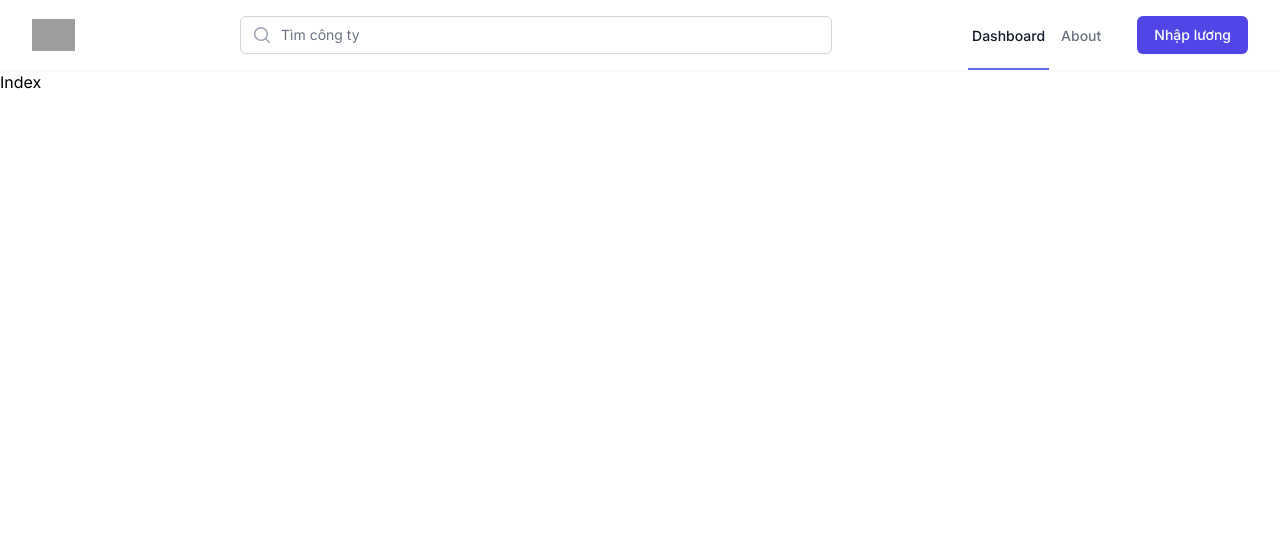
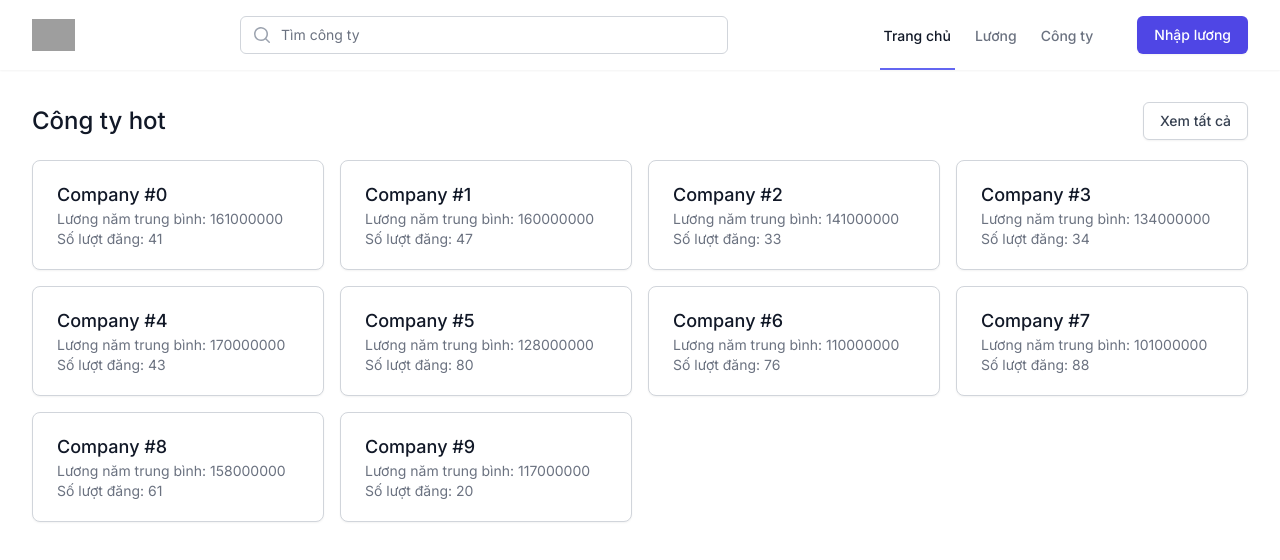
Before and after one commit to Suge-Team/salary-web, a Nuxt app: page / in a window 1280 px wide. Shown: the top 560 px of the page. Built offline with nearby package versions, Linux system fonts and the light colour scheme; grey boxes are pictures that could not be loaded.

Commit message:
feat: home page template

```diff
--- a/components/core/header-nav.vue
+++ b/components/core/header-nav.vue
@@ -17,7 +17,7 @@
               </a>
             </div>
           </div>
-          <div class="min-w-0 flex-1 md:px-8 lg:px-0 xl:col-span-6">
+          <div class="min-w-0 flex-1 md:px-8 lg:px-0 xl:col-span-5">
             <div class="flex items-center px-6 py-4 md:mx-auto md:max-w-3xl lg:mx-0 lg:max-w-none xl:px-0">
               <div class="w-full">
                 <label for="search" class="sr-only">Search</label>
@@ -46,17 +46,21 @@
               <XMarkIcon v-else class="block h-6 w-6" aria-hidden="true" />
             </PopoverButton>
           </div>
-          <div class="hidden lg:flex lg:justify-end xl:col-span-4">
+          <div class="hidden lg:flex lg:justify-end xl:col-span-5">
             <a
-              href="#"
-              class="inline-flex items-center border-b-2 border-indigo-500 px-1 pt-1 text-sm font-medium text-gray-900 h-100 mr-2"
-              >Dashboard
+              v-for="item in navigation"
+              :key="item.href"
+              :href="item.href"
+              class="inline-flex items-center border-b-2 px-1 pt-1 text-sm font-medium mr-4"
+              :class="
+                item.current
+                  ? 'border-indigo-500 text-gray-900'
+                  : 'border-transparent text-gray-500 hover:border-gray-300 hover:text-gray-700'
+              "
+            >
+              {{ item.name }}
             </a>
-            <a
-              href="#"
-              class="inline-flex items-center border-b-2 border-transparent px-1 pt-1 text-sm font-medium text-gray-500 hover:border-gray-300 hover:text-gray-700 mr-2"
-              >About
-            </a>
+
             <div class="flex items-center">
               <a
                 href="#"
@@ -94,7 +98,8 @@ import { MagnifyingGlassIcon } from "@heroicons/vue/20/solid";
 import { Bars3Icon, BellIcon, XMarkIcon } from "@heroicons/vue/24/outline";
 
 const navigation = [
-  { name: "Dashboard", href: "/", current: false },
-  { name: "About", href: "/about", current: false },
+  { name: "Trang chủ", href: "/", current: true },
+  { name: "Lương", href: "/salaries", current: false },
+  { name: "Công ty", href: "/companies", current: false },
 ];
 </script>
--- a/layouts/default.vue
+++ b/layouts/default.vue
@@ -1,6 +1,8 @@
 <template>
   <div>
     <core-header-nav />
-    <slot />
+    <div class="mx-auto max-w-7xl px-4 py-8 sm:px-6 lg:px-8">
+      <slot />
+    </div>
   </div>
 </template>
--- a/pages/index.vue
+++ b/pages/index.vue
@@ -1,3 +1,43 @@
 <template>
-  <div>Index</div>
+  <div>
+    <div class="pb-5 sm:flex sm:items-center sm:justify-between">
+      <h3 class="text-2xl font-medium text-gray-900">Công ty hot</h3>
+      <div class="mt-3 sm:mt-0 sm:ml-4">
+        <button
+          type="button"
+          class="inline-flex items-center rounded-md border border-gray-300 bg-white px-4 py-2 text-sm font-medium text-gray-700 shadow-sm hover:bg-gray-50 focus:outline-none focus:ring-2 focus:ring-indigo-500 focus:ring-offset-2"
+        >
+          Xem tất cả
+        </button>
+      </div>
+    </div>
+
+    <div class="grid grid-cols-1 gap-4 sm:grid-cols-2 xl:grid-cols-4">
+      <div
+        v-for="company in hotCompanies"
+        :key="company.name"
+        class="relative flex items-center space-x-3 rounded-lg border border-gray-300 bg-white px-6 py-5 shadow-sm focus-within:ring-2 focus-within:ring-indigo-500 focus-within:ring-offset-2 hover:border-gray-400"
+      >
+        <div class="min-w-0 flex-1">
+          <a href="#" class="focus:outline-none">
+            <span class="absolute inset-0" aria-hidden="true" />
+            <h4 class="text-lg font-medium text-gray-900">{{ company.name }}</h4>
+            <p class="truncate text-sm text-gray-500">Lương năm trung bình: {{ company.median }}</p>
+            <p class="truncate text-sm text-gray-500">Số lượt đăng: {{ company.dataCount }}</p>
+          </a>
+        </div>
+      </div>
+    </div>
+  </div>
 </template>
+
+<script setup>
+const hotCompanies = [];
+for (let i = 0; i < 10; i++) {
+  hotCompanies.push({
+    name: `Company #${i}`,
+    median: 100_000_000 + Math.ceil(Math.random() * 100) * 1_000_000,
+    dataCount: Math.ceil(Math.random() * 100),
+  });
+}
+</script>
```
